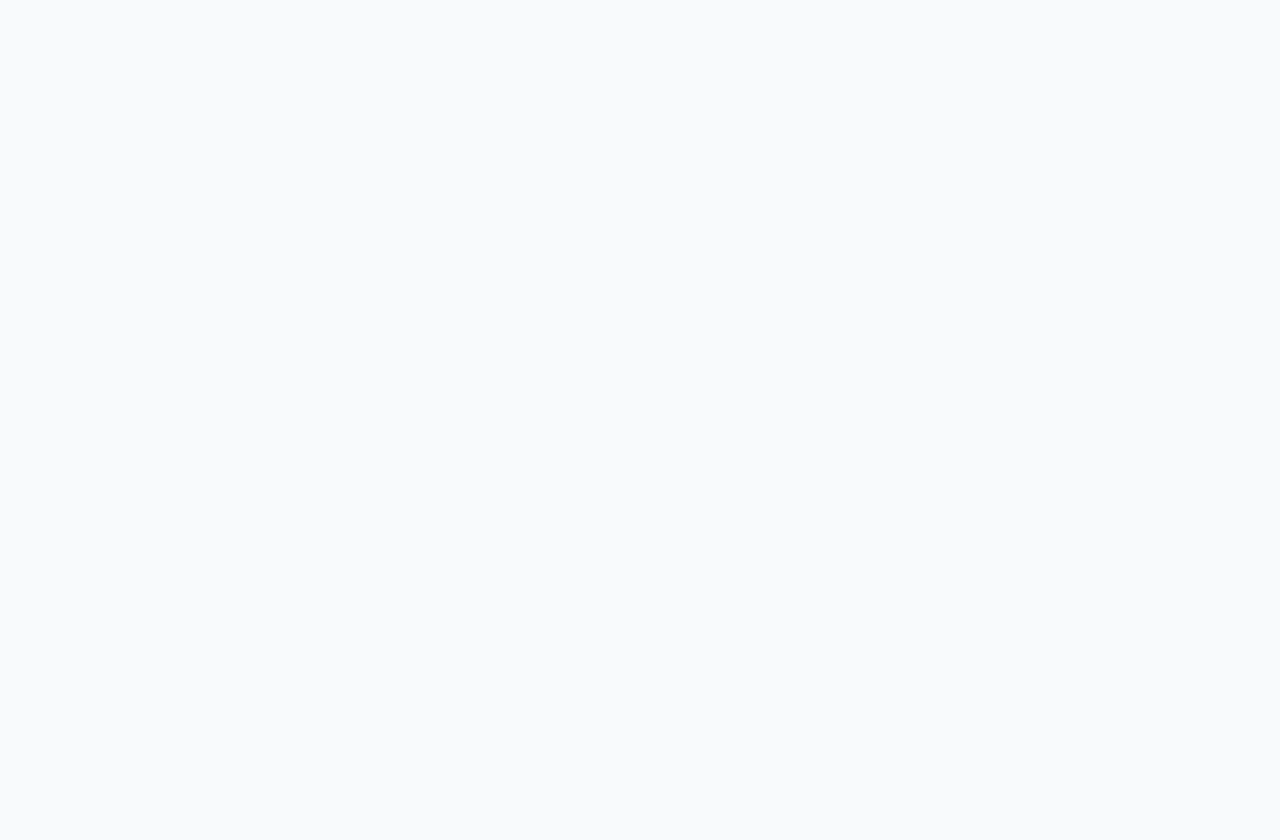
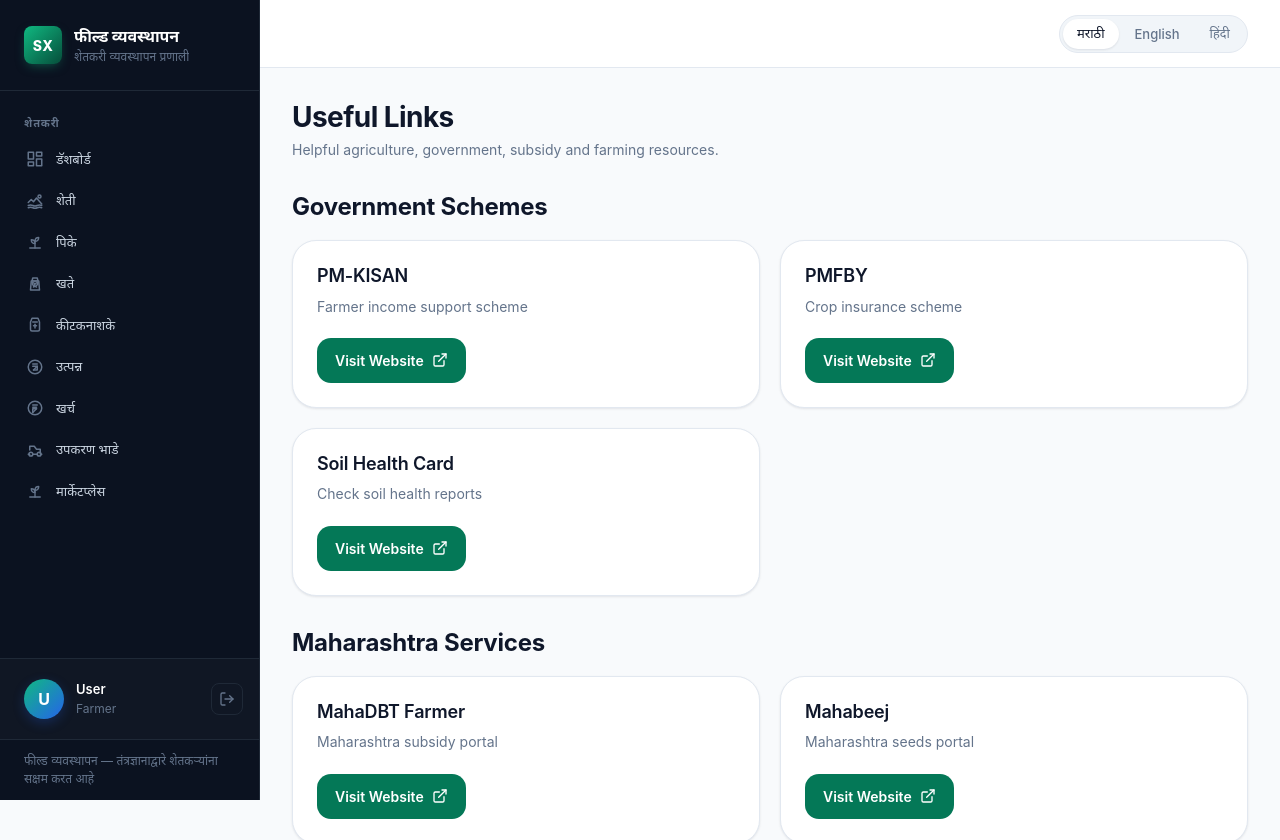
Before and after one commit to Solve-XP/Hariyali, a React app in the folder frontend/: page /useful-links in a window 1280 px wide. Before the commit this address had no page. Shown: the top 840 px of the page. Before the commit the page ends 800 px from the top, so only its background shows below. Built offline with nearby package versions, Linux system fonts and the light colour scheme; the HTML template or start-up script is replaced by a standard one.

Commit message:
Added useful links footer

```diff
--- a/frontend/src/components/Footer.jsx
+++ b/frontend/src/components/Footer.jsx
@@ -87,6 +87,16 @@ export default function Footer() {
             Contact
           </button>
 
+          <button
+            onClick={() =>
+              navigate(
+                "/useful-links"
+              )
+            }
+          >
+            Useful Links
+          </button>
+
         </div>
 
         {/* RIGHT */}
--- /dev/null
+++ b/frontend/src/data/usefulLinks.js
@@ -0,0 +1,80 @@
+export const usefulLinks = [
+
+  {
+    name: "PM-KISAN",
+    description:
+      "Farmer income support scheme",
+
+    url:
+      "https://pmkisan.gov.in",
+
+    category:
+      "Government Schemes",
+  },
+
+  {
+    name: "MahaDBT Farmer",
+
+    description:
+      "Maharashtra subsidy portal",
+
+    url:
+      "https://mahadbt.maharashtra.gov.in",
+
+    category:
+      "Maharashtra Services",
+  },
+
+  {
+    name: "PMFBY",
+
+    description:
+      "Crop insurance scheme",
+
+    url:
+      "https://pmfby.gov.in",
+
+    category:
+      "Government Schemes",
+  },
+
+  {
+    name: "Agmarknet",
+
+    description:
+      "Agriculture market prices",
+
+    url:
+      "https://agmarknet.gov.in",
+
+    category:
+      "Market Information",
+  },
+
+  {
+    name: "Soil Health Card",
+
+    description:
+      "Check soil health reports",
+
+    url:
+      "https://soilhealth.dac.gov.in",
+
+    category:
+      "Government Schemes",
+  },
+
+  {
+    name: "Mahabeej",
+
+    description:
+      "Maharashtra seeds portal",
+
+    url:
+      "https://www.mahabeej.com",
+
+    category:
+      "Maharashtra Services",
+  },
+
+];
--- /dev/null
+++ b/frontend/src/pages/static/UsefulLinks.css
@@ -0,0 +1,111 @@
+.useful-links-page {
+    display: flex;
+
+    flex-direction: column;
+
+    gap: 32px;
+}
+
+.useful-links-section h2 {
+    margin-bottom: 18px;
+
+    font-size: 24px;
+
+    font-weight: 700;
+}
+
+.useful-links-grid {
+    display: grid;
+
+    grid-template-columns:
+        repeat(auto-fit,
+            minmax(320px,
+                1fr));
+
+    gap: 20px;
+}
+
+.useful-link-card {
+    background:
+        var(--color-surface);
+
+    border:
+        1px solid var(--color-border);
+
+    border-radius:
+        24px;
+
+    padding: 24px;
+
+    display: flex;
+
+    flex-direction: column;
+
+    justify-content:
+        space-between;
+
+    gap: 20px;
+
+    box-shadow:
+        var(--shadow-sm);
+
+    transition:
+        transform .2s ease;
+}
+
+.useful-link-card:hover {
+    transform:
+        translateY(-4px);
+}
+
+.useful-link-card h3 {
+    font-size: 18px;
+
+    margin-bottom: 8px;
+}
+
+.useful-link-card p {
+    color:
+        var(--color-text-muted);
+
+    line-height:
+        1.6;
+}
+
+.useful-link-btn {
+    display: flex;
+
+    align-items: center;
+
+    justify-content: center;
+
+    gap: 8px;
+
+    width: fit-content;
+
+    padding:
+        12px 18px;
+
+    border-radius:
+        14px;
+
+    text-decoration:
+        none;
+
+    background:
+        var(--color-primary);
+
+    color:
+        white;
+
+    font-weight: 600;
+}
+
+@media (max-width: 768px) {
+
+    .useful-links-grid {
+
+        grid-template-columns:
+            1fr;
+    }
+}
--- /dev/null
+++ b/frontend/src/pages/static/UsefulLinks.jsx
@@ -0,0 +1,177 @@
+import "./UsefulLinks.css";
+
+import {
+  ExternalLink,
+} from "lucide-react";
+
+import {
+  usefulLinks,
+} from "../../data/usefulLinks";
+
+export default function UsefulLinks() {
+
+  const groupedLinks =
+    usefulLinks.reduce(
+      (
+        acc,
+        link
+      ) => {
+
+        if (
+          !acc[
+            link.category
+          ]
+        ) {
+
+          acc[
+            link.category
+          ] = [];
+        }
+
+        acc[
+          link.category
+        ].push(
+          link
+        );
+
+        return acc;
+      },
+
+      {}
+    );
+
+  return (
+
+    <div className="page">
+
+      {/* HEADER */}
+
+      <div className="page__header">
+
+        <h1 className="page__title">
+
+          Useful Links
+
+        </h1>
+
+        <p className="page__subtitle">
+
+          Helpful agriculture,
+          government,
+          subsidy and
+          farming resources.
+
+        </p>
+
+      </div>
+
+      {/* CONTENT */}
+
+      <div className="useful-links-page">
+
+        {Object.entries(
+          groupedLinks
+        ).map(
+
+          ([
+            category,
+            links,
+          ]) => (
+
+            <section
+              key={
+                category
+              }
+              className="
+                useful-links-section
+              "
+            >
+
+              <h2>
+
+                {category}
+
+              </h2>
+
+              <div
+                className="
+                  useful-links-grid
+                "
+              >
+
+                {links.map(
+                  (
+                    link
+                  ) => (
+
+                    <div
+                      key={
+                        link.name
+                      }
+
+                      className="
+                        useful-link-card
+                      "
+                    >
+
+                      <div>
+
+                        <h3>
+
+                          {
+                            link.name
+                          }
+
+                        </h3>
+
+                        <p>
+
+                          {
+                            link.description
+                          }
+
+                        </p>
+
+                      </div>
+
+                      <a
+                        href={
+                          link.url
+                        }
+
+                        target="_blank"
+
+                        rel="
+                          noreferrer
+                        "
+
+                        className="
+                          useful-link-btn
+                        "
+                      >
+
+                        Visit Website
+
+                        <ExternalLink
+                          size={
+                            16
+                          }
+                        />
+
+                      </a>
+
+                    </div>
+                  )
+                )}
+
+              </div>
+
+            </section>
+          )
+        )}
+
+      </div>
+
+    </div>
+  );
+}
--- a/frontend/src/routes/AppRoutes.jsx
+++ b/frontend/src/routes/AppRoutes.jsx
@@ -16,6 +16,7 @@ import PrivacyPolicy from "../pages/static/PrivacyPolicy";
 import Terms from "../pages/static/Terms";
 import Support from "../pages/static/support";
 import Contact from "../pages/static/Contact";
+import UsefulLinks from "../pages/static/UsefulLinks";
 
 
 
@@ -92,6 +93,10 @@ function AppRoutes() {
           path="/contact"
           element={<Contact />}
         />
+        <Route
+          path="/useful-links"
+          element={<UsefulLinks />}
+        />
       </Route>
 
     </Routes>
```
